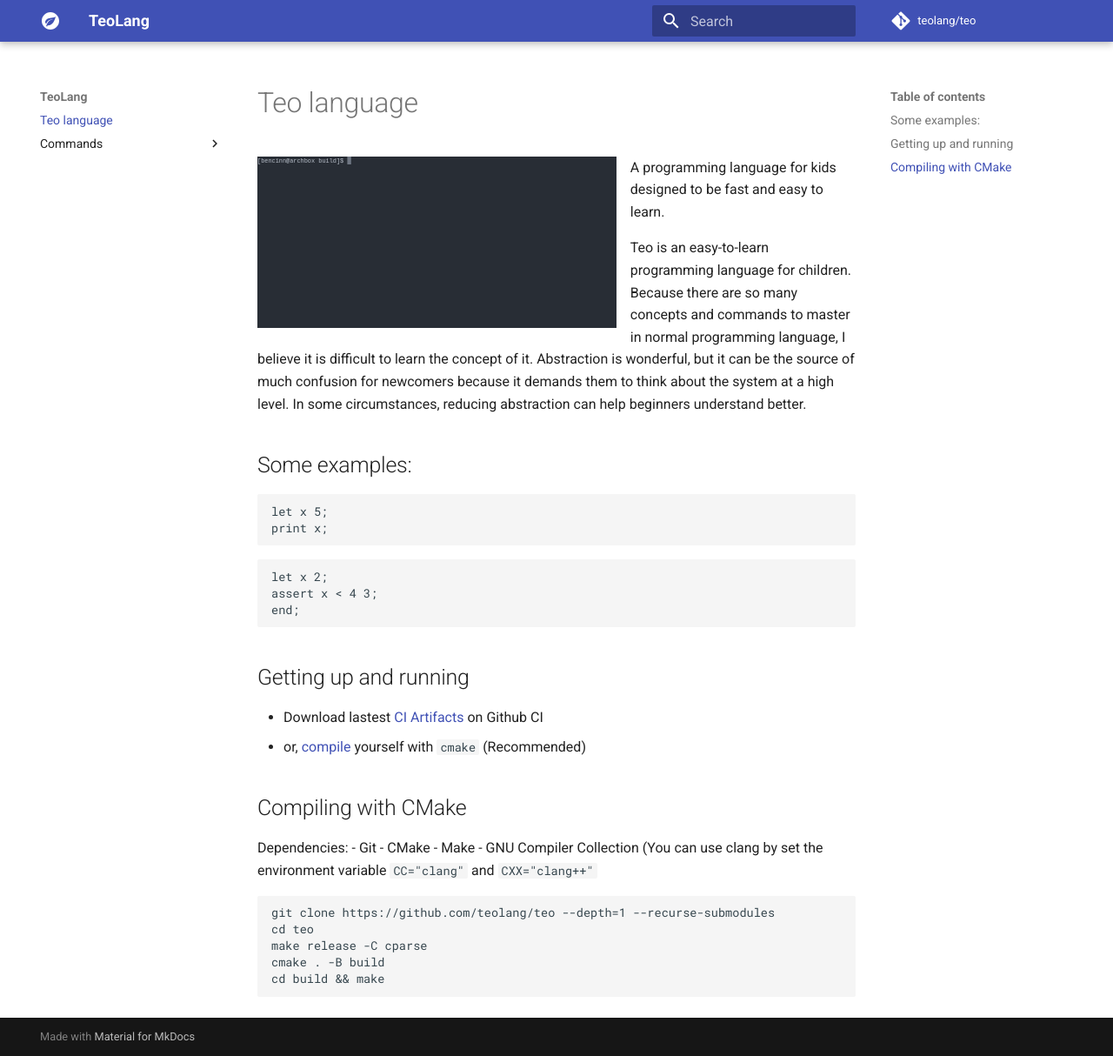
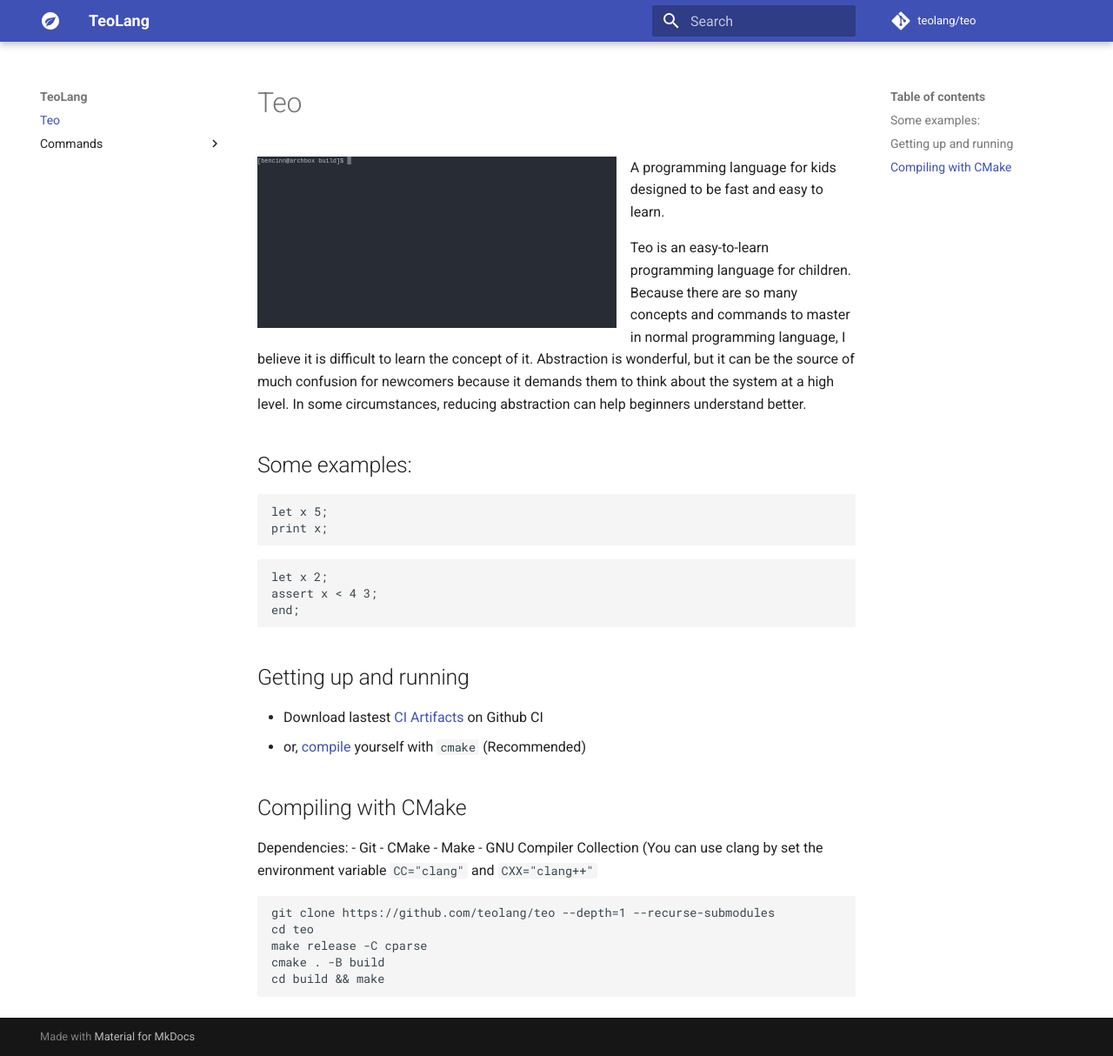
Before and after one commit to teolang/teo, an MkDocs documentation site: the page built from docs/index.md, in a window 1280 px wide and 1214 px high. Shown: the whole window at 87% size. Built offline with MkDocs 1.6.1 and Material for MkDocs 9.7.7, drawn with Linux system fonts in a browser that asks for light colours; comment, search, counter and statistics services are not loaded.

Commit message:
[docs] Update index.md

```diff
--- a/docs/index.md
+++ b/docs/index.md
@@ -1,4 +1,4 @@
-# Teo language
+# Teo
 <img align="left" src="./image.svg" width="60%"></img>
 A programming language for kids designed to be fast and easy to learn.
 
```
